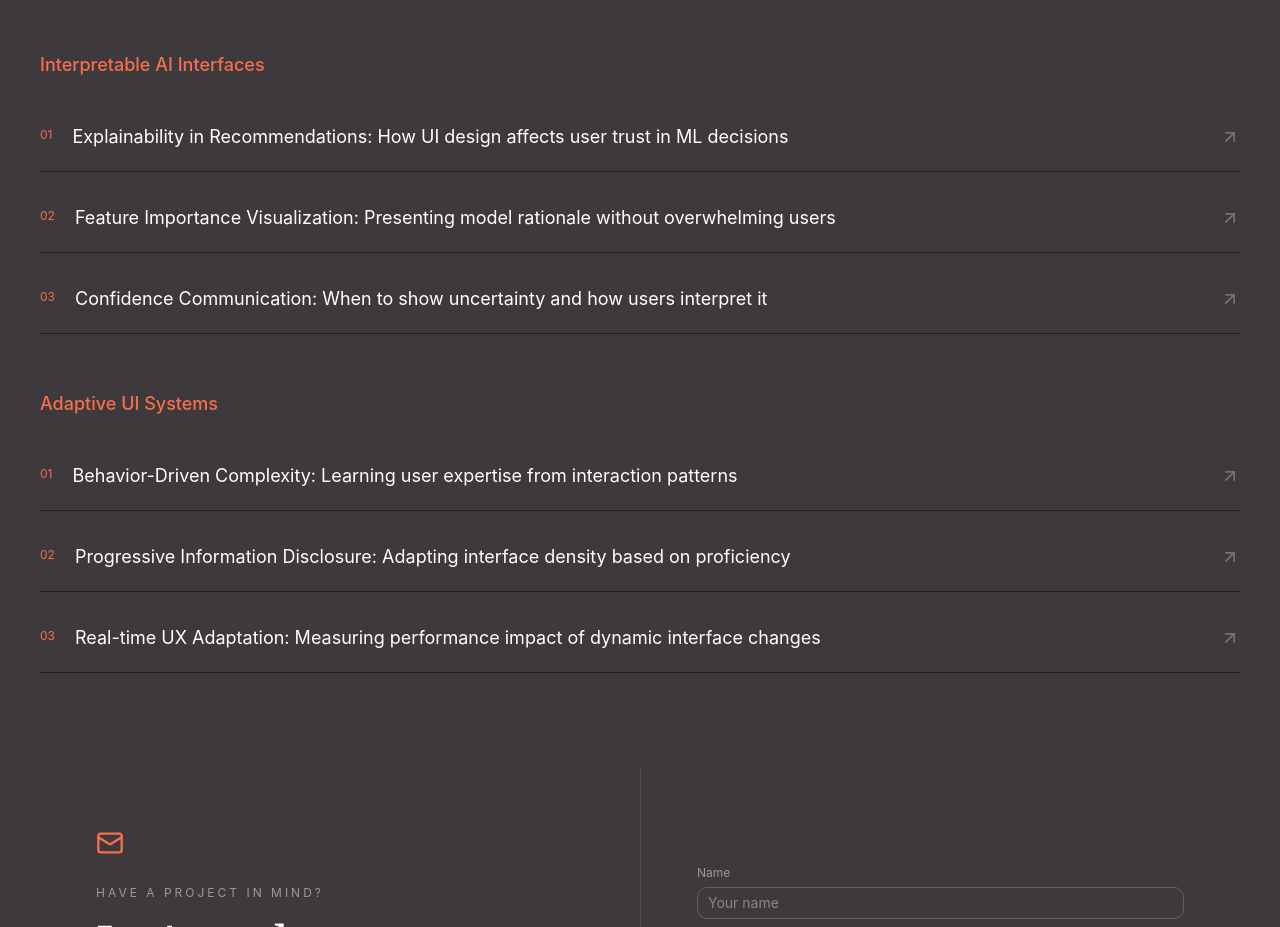
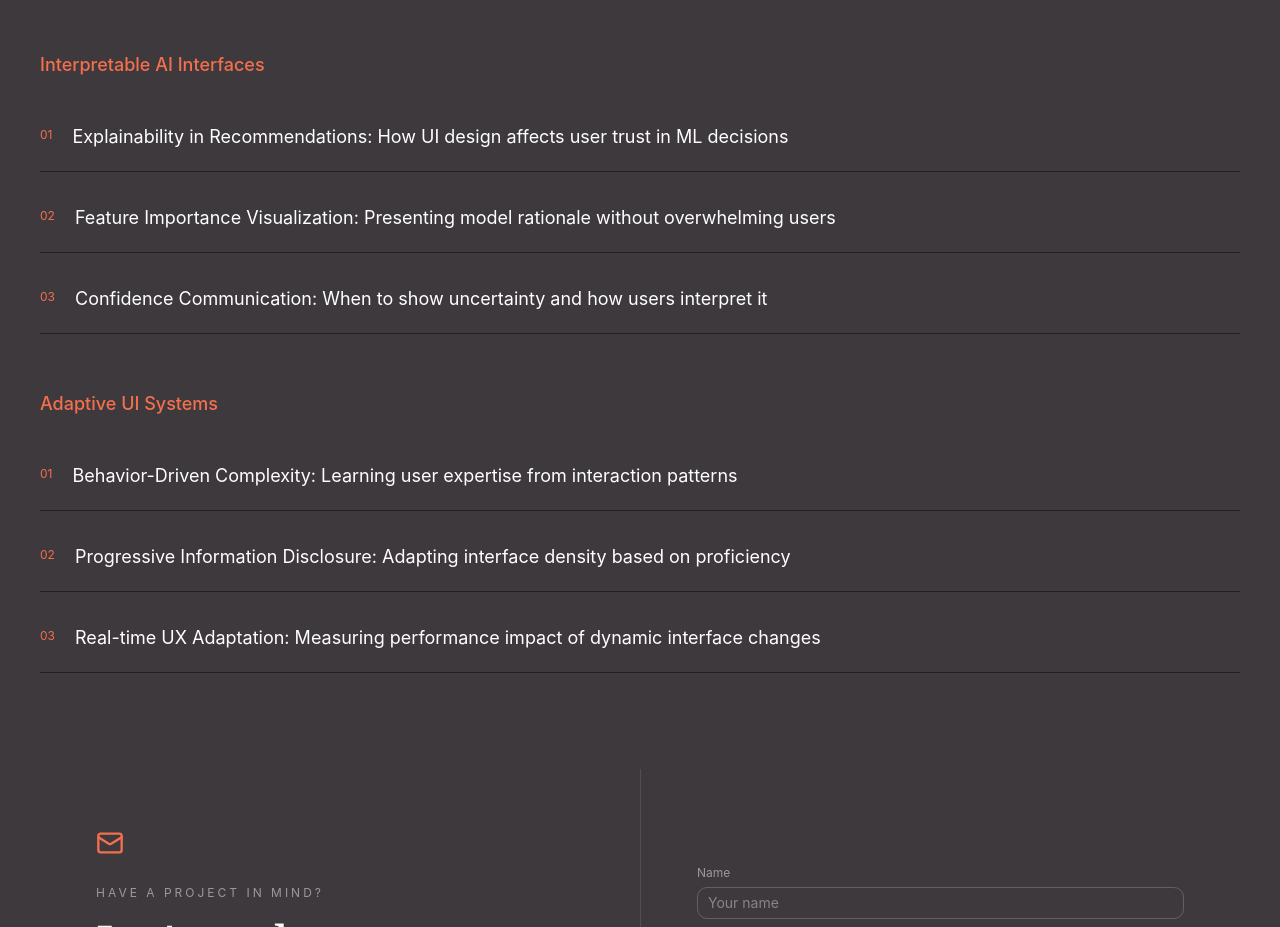
Before and after one commit to Nastarantalebi/portfolio, a React (Vite) app: page / in a window 1280 px wide. Shown: the part 5840-6767 px from the top of the page. Built offline with nearby package versions, Linux system fonts and the light colour scheme.

Commit message:
fix(research): delete arrow

```diff
--- a/src/components/Research.tsx
+++ b/src/components/Research.tsx
@@ -47,7 +47,7 @@ export default function Research() {
                     <span className="mt-1 text-xs text-accent">0{i + 1}</span>
                     <p className="text-base md:text-lg">{item}</p>
                   </div>
-                  <ArrowUpRight className="size-5 shrink-0 text-muted-foreground transition-transform group-hover:-translate-y-1 group-hover:translate-x-1" />
+                  {/* <ArrowUpRight className="size-5 shrink-0 text-muted-foreground transition-transform group-hover:-translate-y-1 group-hover:translate-x-1" /> */}
                 </motion.div>
               ))}
             </div>
```
